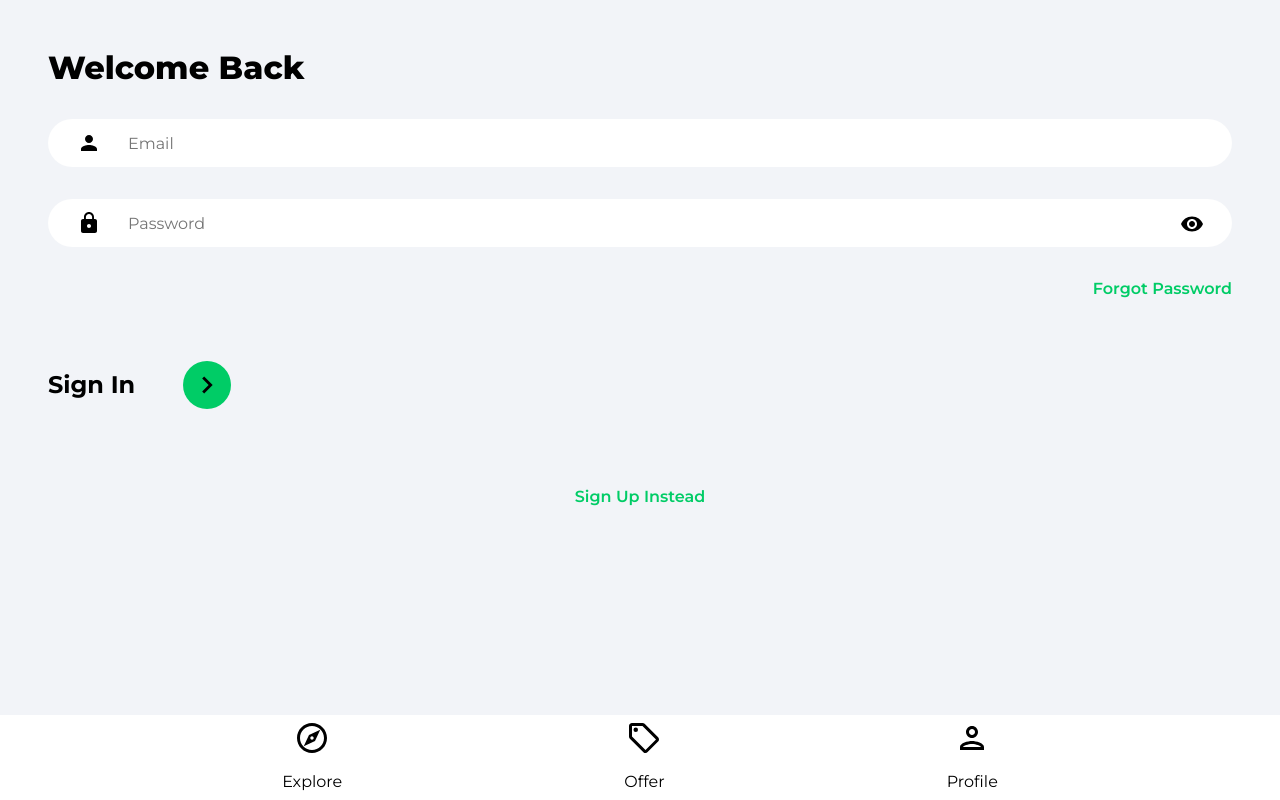
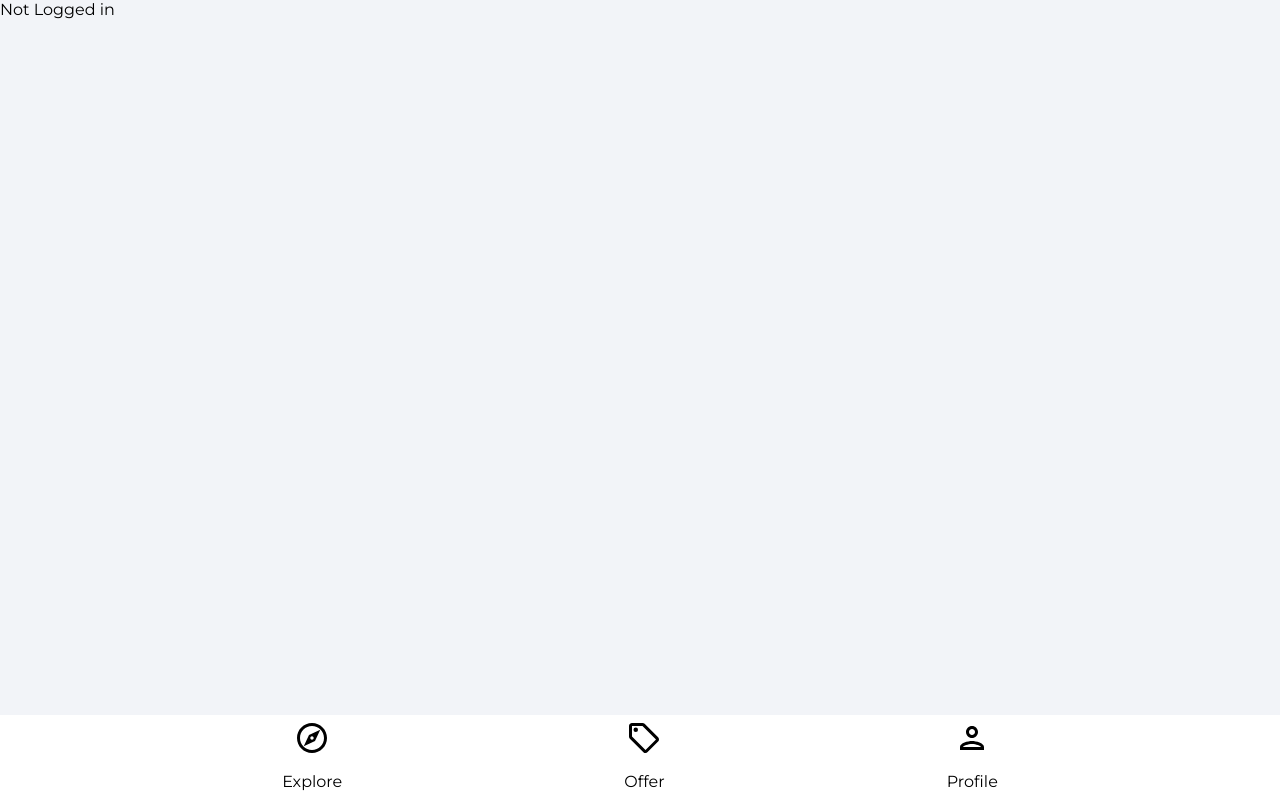
Before and after one commit to OlgaMinaievaWebDev/house-marketplace, a React (Vite) app: page /profile in a window 1280 px wide. Built offline with nearby package versions, Linux system fonts and the light colour scheme.

Commit message:
user sign in

```diff
--- a/src/App.jsx
+++ b/src/App.jsx
@@ -14,7 +14,7 @@
         <Routes>
           <Route path="/" element={<Explore />} />
           <Route path="/offers" element={<Offers />} />
-          <Route path="/profile" element={<SignIn />} />
+          <Route path="/profile" element={<Profile />} />
           <Route path="/sign-in" element={<SignIn />} />
           <Route path="/sign-up" element={<SignUp />} />
           <Route path="/forgot-password" element={<ForgotPassword />} />
--- a/src/pages/Profile.jsx
+++ b/src/pages/Profile.jsx
@@ -1,9 +1,14 @@
+import { getAuth } from "firebase/auth";
+import { useEffect, useState } from "react";
+
 function Profile() {
-  return (
-    <div>
-      <h1>Profile</h1>
-    </div>
-  );
+  const [user, setUser] = useState(null);
+  const auth = getAuth();
+
+  useEffect(() => {
+    setUser(auth.currentUser);
+  }, []);
+  return user ? <h1>{user.displayName}</h1> : "Not Logged in";
 }
 
 export default Profile;
--- a/src/pages/SignIn.jsx
+++ b/src/pages/SignIn.jsx
@@ -1,7 +1,8 @@
 import { useState } from "react";
+import { Link, useNavigate } from "react-router-dom";
+import { getAuth, signInWithEmailAndPassword } from "firebase/auth";
 import arrowRightIcon from "../assets/svg/keyboardArrowRightIcon.svg";
 import visibilityIcon from "../assets/svg/visibilityIcon.svg";
-import { Link, useNavigate } from "react-router-dom";
 
 function SignIn() {
   const [showPassword, setShowPassword] = useState(false);
@@ -13,6 +14,24 @@
   const { email, password } = formData;
 
   const navigate = useNavigate();
+  const onSubmit = async (e) => {
+    e.preventDefault();
+
+    try {
+      const auth = getAuth();
+
+      const userCredential = await signInWithEmailAndPassword(
+        auth,
+        email,
+        password
+      );
+      if (userCredential.user) {
+        navigate("/");
+      }
+    } catch (error) {
+      console.log(error);
+    }
+  };
 
   const onChange = (e) => {
     setFormData((prevState) => ({
@@ -26,7 +45,7 @@
         <header>
           <p className="pageHeader">Welcome Back</p>
         </header>
-        <form>
+        <form onSubmit={onSubmit}>
           <input
             type="email"
             className="emailInput"
```
